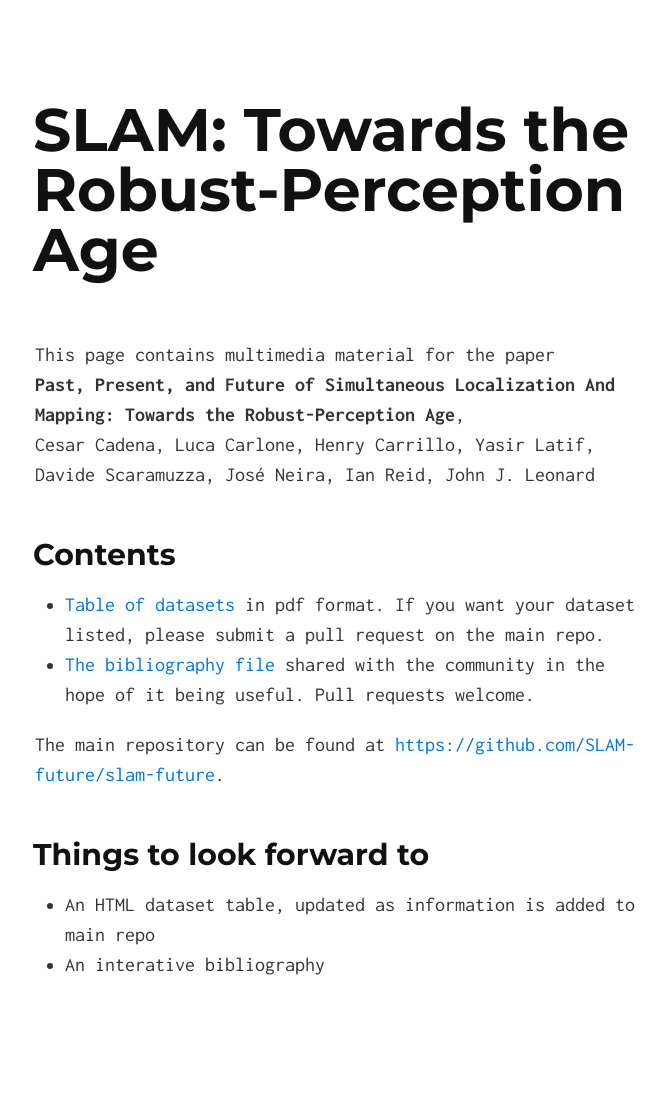
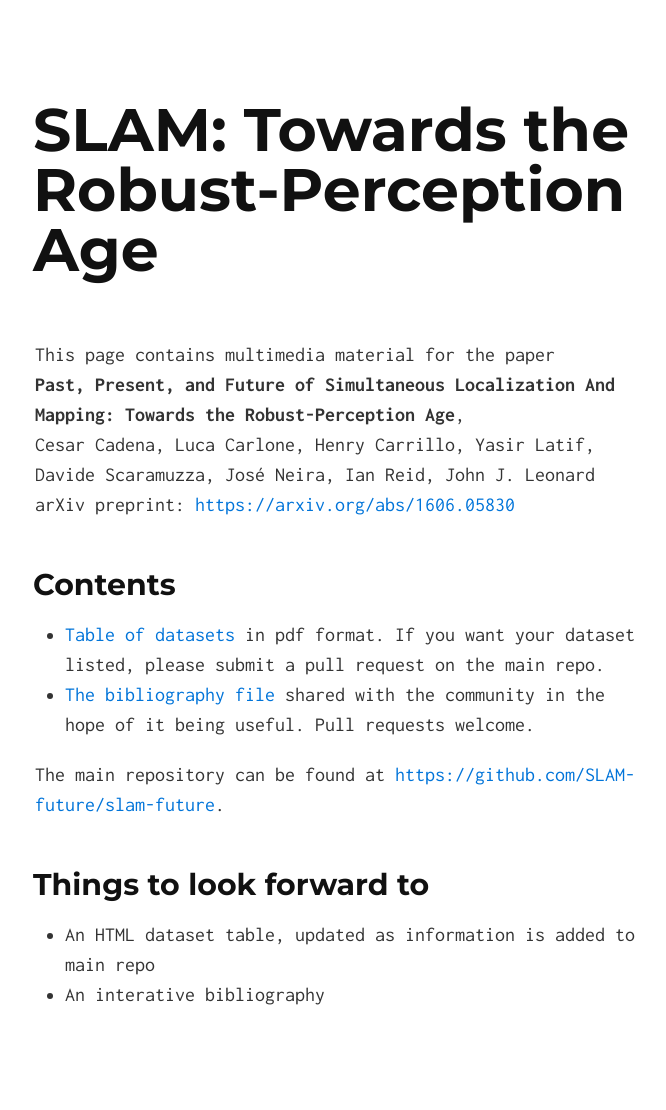
Before and after one commit to SLAM-future/slam-future.github.io, a Jekyll site: the page built from index.md, in a window 1280 px wide. Shown: the whole page, without its empty margins (305-971 px from the left). Built offline with Jekyll 4.4.1, drawn with Linux system fonts in a browser that asks for light colours; before the commit the page ends 1080 px from its top, so only the background shows below that.

Commit message:
added arXiv link

```diff
--- a/index.md
+++ b/index.md
@@ -5,7 +5,7 @@ layout: default
 This page contains multimedia material for the paper
 **Past, Present, and Future of Simultaneous Localization And Mapping: Towards the Robust-Perception Age**,
 Cesar Cadena, Luca Carlone, Henry Carrillo, Yasir Latif, Davide Scaramuzza, José Neira, Ian Reid, John J. Leonard
-
+arXiv preprint: [https://arxiv.org/abs/1606.05830](https://arxiv.org/abs/1606.05830)
 ## Contents
 
 * [Table of datasets](https://github.com/SLAM-future/slam-future/raw/master/datasets/dataset_table.pdf) in pdf format. If you want your dataset listed, please submit a pull request on the main repo.
```
